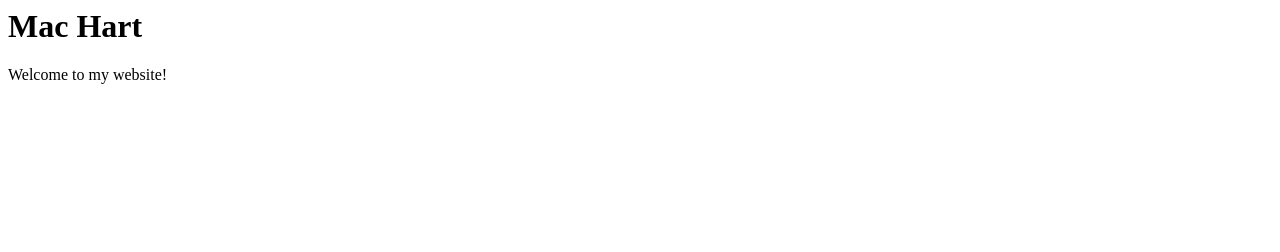
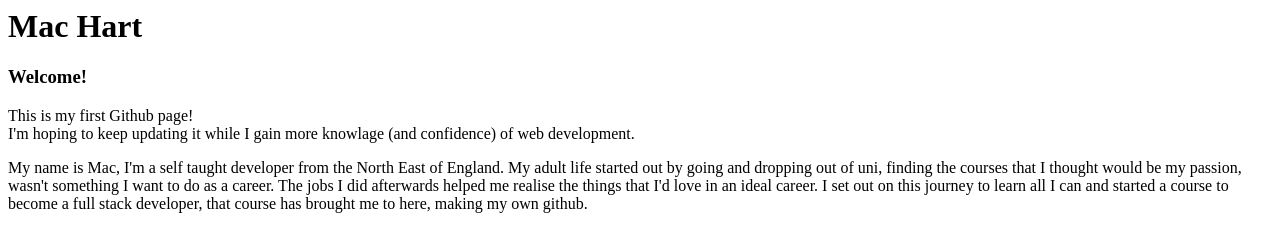
Before and after one commit to HartMac/HartMac.github.io, a plain HTML site: page index.html in a window 1280 px wide. Drawn offline with Linux system fonts and the light colour scheme.

Commit message:
Update index.html

```diff
--- a/index.html
+++ b/index.html
@@ -1,8 +1,23 @@
 <html>
+<head>
+  <title>Mac Hart</title>
+</head>
+<body>
+  <header>
+    <h1>Mac Hart</h1>
+  </header>
+  <section>
+    <h3>Welcome!</h3>
+    <p>This is my first Github page!<br />I'm hoping to keep updating it while I gain more knowlage (and confidence) of web development.</p>
+  </section>
+  <section id="About">
+    <p> My name is Mac, I'm a self taught developer from the North East of England. My adult life started out by going and dropping out of uni,
+       finding the courses that I thought would be my passion, wasn't something I want to do as a career. The jobs I did afterwards helped me realise the things that I'd love in an ideal career.
+       I set out on this journey to learn all I can and started a course to become a full stack developer, that course has brought me to here, making my own github.</p>
+  </section>
+  <footer>
 
-<body>
-  <h1>Mac Hart</h1>
-  <p>Welcome to my website!</p>
+  </footer>
 </body>
 
 </html>
```
